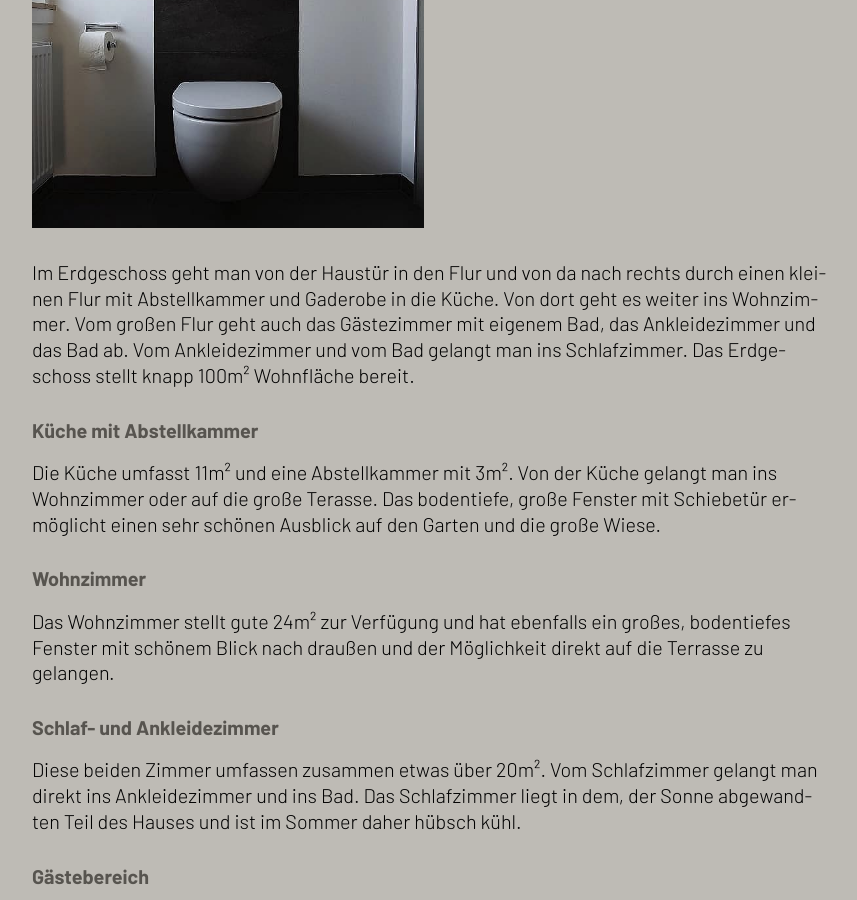
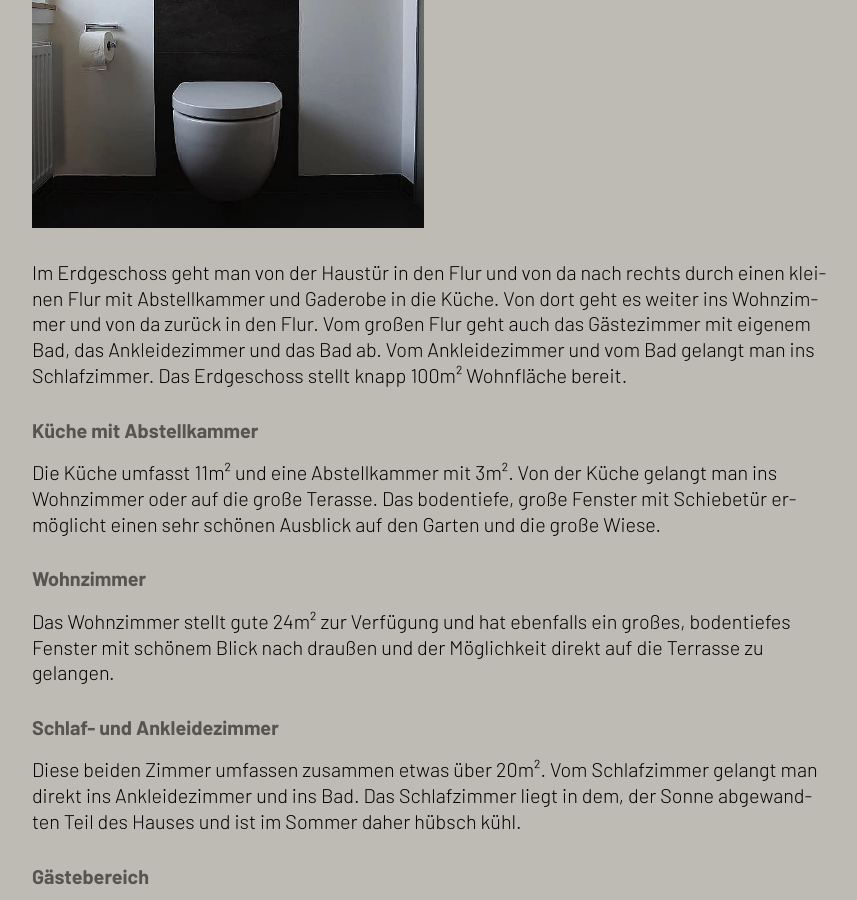
Before and after one commit to cnoss/haeuschen, a Jekyll site: the page built from index.html, in a window 1280 px wide and 900 px high, scrolled down 3054 px. Shown: the whole window, without its empty margins (0-857 px from the left). Built offline with Jekyll 4.4.1, drawn with Linux system fonts in a browser that asks for light colours; some of the changed text lies outside the part shown.

Commit message:
Textkorrekturen

```diff
--- a/_includes/daten.html
+++ b/_includes/daten.html
@@ -1,5 +1,5 @@
 <section class="section herotext">
-<h2 id="daten">Zahlen, Daten, Faken</h2>
+<h2 id="daten">Zahlen, Daten, Fakten</h2>
 
 <h3>Haus & Grundstück</h3>
 <table>
--- a/_includes/erdgeschoss.html
+++ b/_includes/erdgeschoss.html
@@ -16,7 +16,7 @@
   {% endfor %}
 </ul>
 
-<p>Im Erdgeschoss geht man von der Haustür in den Flur und von da nach rechts durch einen kleinen Flur mit Abstellkammer und Gaderobe in die Küche. Von dort geht es weiter ins Wohnzimmer. Vom großen Flur geht auch das Gästezimmer mit eigenem Bad, das Ankleidezimmer und das Bad ab. Vom Ankleidezimmer und vom Bad gelangt man ins Schlafzimmer. Das Erdgeschoss stellt knapp 100m² Wohnfläche bereit.</p>
+<p>Im Erdgeschoss geht man von der Haustür in den Flur und von da nach rechts durch einen kleinen Flur mit Abstellkammer und Gaderobe in die Küche. Von dort geht es weiter ins Wohnzimmer und von da zurück in den Flur. Vom großen Flur geht auch das Gästezimmer mit eigenem Bad, das Ankleidezimmer und das Bad ab. Vom Ankleidezimmer und vom Bad gelangt man ins Schlafzimmer. Das Erdgeschoss stellt knapp 100m² Wohnfläche bereit.</p>
 
 <h3>Küche mit Abstellkammer</h3>
 <p>Die Küche umfasst 11m² und eine Abstellkammer mit 3m². Von der Küche gelangt man ins Wohnzimmer oder auf die große Terasse. Das bodentiefe, große Fenster mit Schiebetür ermöglicht einen sehr schönen Ausblick auf den Garten und die große Wiese.</p>
--- a/_includes/toc.html
+++ b/_includes/toc.html
@@ -7,7 +7,7 @@
   <li class="toc__item"><a href="#dachgeschoss">Dachgeschoss</a></li>
   <li class="toc__item"><a href="#keller">Keller</a></li>
   <li class="toc__item"><a href="#zustand">Zustand</a></li>
-  <li class="toc__item"><a href="#daten">Zahlen, Daten, Faken</a></li>
+  <li class="toc__item"><a href="#daten">Zahlen, Daten, Fakten</a></li>
   <li class="toc__item"><a href="#kontakt">Kontakt</a></li>
 </ul>
 
```
